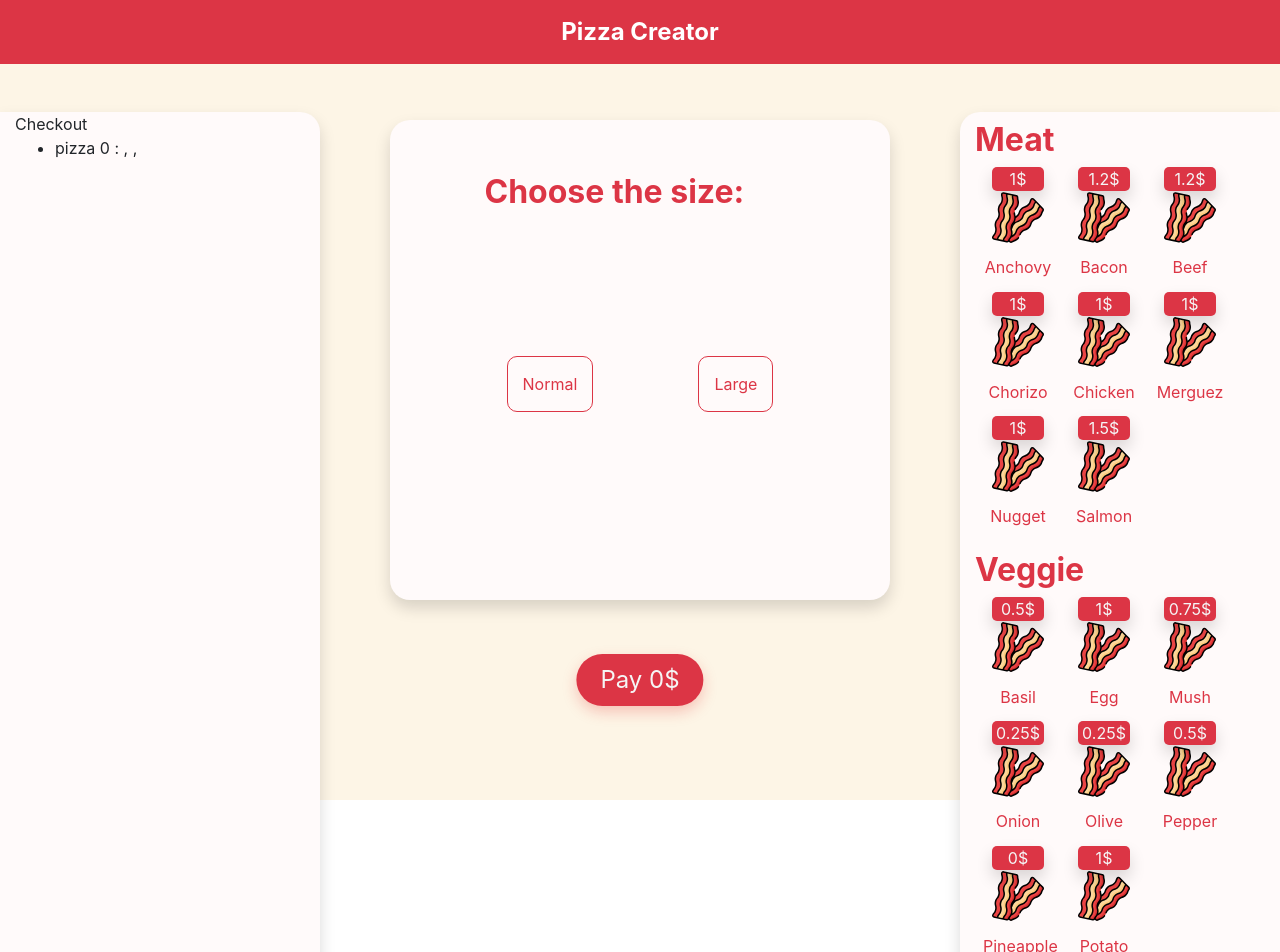
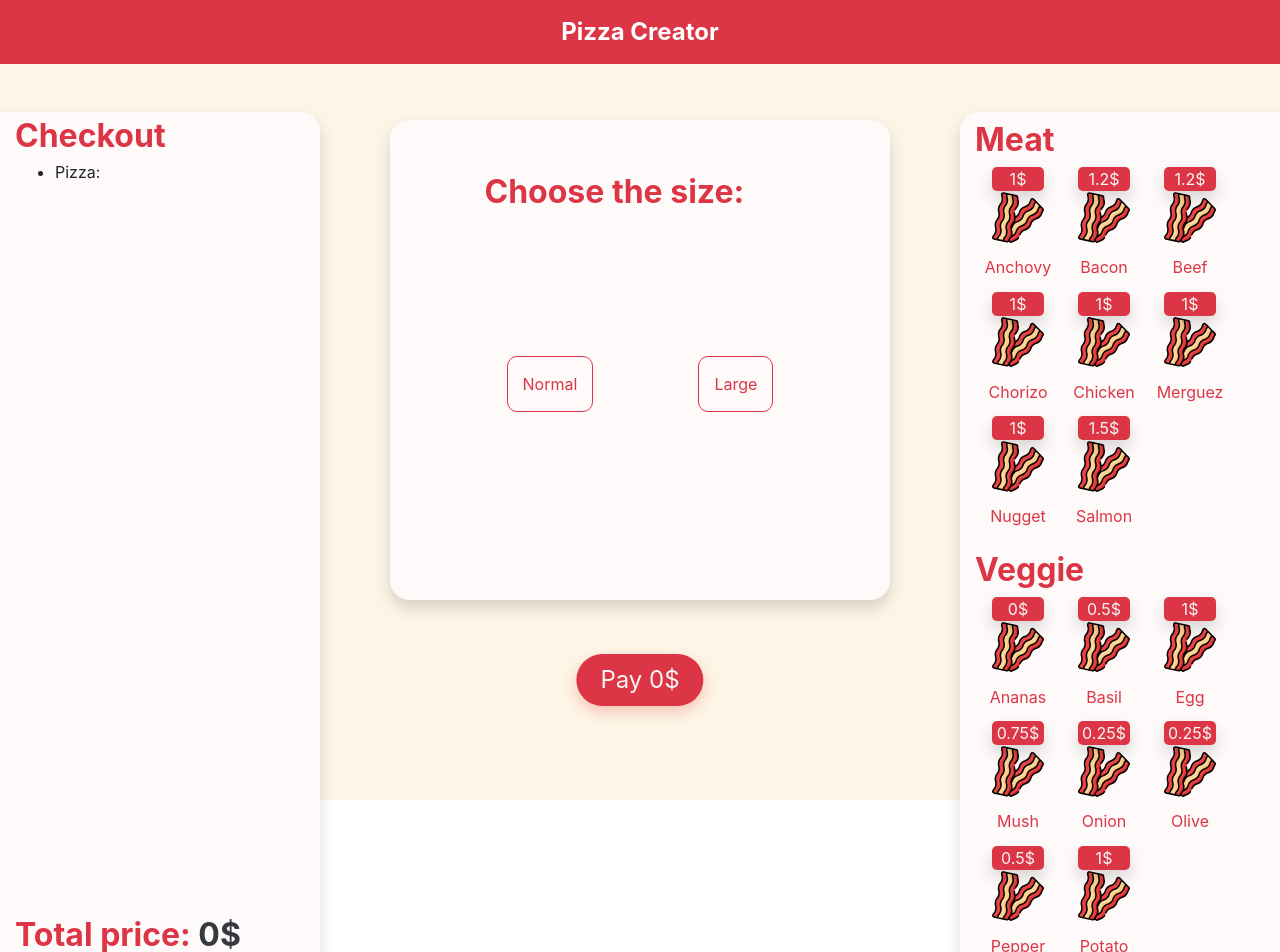
Before and after one commit to TonyHg/pizza-creator, a React (Create React App) app: page / in a window 1280 px wide. Shown: the top 952 px of the page. Built offline with nearby package versions, Linux system fonts and the light colour scheme.

Commit message:
add UI small animations

```diff
--- a/src/components/Checkout.js
+++ b/src/components/Checkout.js
@@ -2,14 +2,19 @@ import React from 'react';
 
 import '../css/Checkout.scss'
 
-export default function Checkout({pizzas}) {
-  const checkoutStyle = "checkout-card col-3 shadow";
+
+export default function Checkout({pizzas, total}) {
+  const checkoutStyle = "checkout-card col-3 shadow d-flex flex-column";
+  const checkoutTitleStyle = "checkout-title";
+  const checkoutPriceStyle = "checkout-price mt-auto mb-3";
+
+
   return <div className={checkoutStyle}>
-    Checkout
+    <div className={checkoutTitleStyle}>Checkout</div>
     <ul>
       {pizzas.map(pizza =>
         <li key={pizza.id}>
-          pizza {pizza.id} : {pizza.size}, {pizza.sauce}, {pizza.cheese}
+          Pizza: {pizza.size && pizza.size.size} {pizza.sauce} {pizza.cheese}
           <ul>
             {pizza.toppings.map(topping =>
               <li key={topping.name}>
@@ -19,5 +24,6 @@ export default function Checkout({pizzas}) {
         </li>
         )}
     </ul>
+    <div className={checkoutPriceStyle}>Total price: <span>{total}$</span></div>
   </div>
 }
--- a/src/components/Pizza.js
+++ b/src/components/Pizza.js
@@ -16,8 +16,8 @@ export default function Pizza({pizza, onUpdatePizza, setSize, setSauce, setChees
     return <div className={pizzaCardStyle}>
       <div className={pizzaChoiceTitleStyle}><span className="invisible">⌫</span> Choose the size: </div>
       <div className={pizzaRowStyle}>
-        <div className={pizzaChoiceStyle} onClick={() => setSize(pizzaSize.NORMAL)}>{pizzaSize.NORMAL}</div>
-        <div className={pizzaChoiceStyle} onClick={() => setSize(pizzaSize.LARGE)}>{pizzaSize.LARGE}</div>
+        <div className={pizzaChoiceStyle} onClick={() => setSize(pizzaSize.NORMAL)}>{pizzaSize.NORMAL.size}</div>
+        <div className={pizzaChoiceStyle} onClick={() => setSize(pizzaSize.LARGE)}>{pizzaSize.LARGE.size}</div>
       </div>
     </div>
   }
--- a/src/components/PizzaCreator.js
+++ b/src/components/PizzaCreator.js
@@ -3,8 +3,8 @@ import PizzasDisplayer from './PizzasDisplayer';
 import Toppings from './Toppings';
 
 export const pizzaSize = {
-  LARGE: "Large",
-  NORMAL: "Normal"
+  LARGE: { size: "Large", price: 4},
+  NORMAL: { size: "Normal", price: 3}
 };
 
 export const pizzaSauce = {
@@ -69,7 +69,6 @@ export default function PizzaCreator({pizzas, onUpdatePizza}) {
     else
       pizza.toppings.push(topping);
     setCurrentPizza(pizza);
-    console.log(pizza);
   }
 
   return <>
--- a/src/components/Toppings.js
+++ b/src/components/Toppings.js
@@ -22,13 +22,13 @@ const toppings = [
   { name: 'Nugget', price: 1, type: toppingType.MEAT},
   { name: 'Salmon', price: 1.50, type: toppingType.MEAT},
 
+  { name: 'Ananas', price: 0, type: toppingType.VEGGIE},
   { name: 'Basil', price: 0.5, type: toppingType.VEGGIE},
   { name: 'Egg', price: 1, type: toppingType.VEGGIE},
   { name: 'Mush', price: 0.75, type: toppingType.VEGGIE},
   { name: 'Onion', price: 0.25, type: toppingType.VEGGIE},
   { name: 'Olive', price: 0.25, type: toppingType.VEGGIE},
   { name: 'Pepper', price: 0.5, type: toppingType.VEGGIE},
-  { name: 'Pineapple', price: 0, type: toppingType.VEGGIE},
   { name: 'Potato', price: 1, type: toppingType.VEGGIE},
 ]
 
--- a/src/css/Checkout.scss
+++ b/src/css/Checkout.scss
@@ -4,3 +4,15 @@
   background-color: rgb(255, 250, 250);
   border-radius: 0 20px 20px 0;
 }
+
+.checkout-title, .checkout-price {
+  color: $red;
+  font-weight: bold;
+  font-size: 32px;
+}
+
+.checkout-price {
+  span {
+    color: $dark;
+  }
+}
--- a/src/css/Topping.scss
+++ b/src/css/Topping.scss
@@ -17,9 +17,11 @@
   cursor: pointer;
   border-radius: 10px;
   color: $red;
+  transition: all ease-out 0.3s;
   &:hover, &:active, &.active {
     background-color: $red;
     color: whitesmoke;
+    box-shadow: 0px 6px 15px -1px rgba(225,22,22,0.25);
   }
 
   .topping-price {
```
